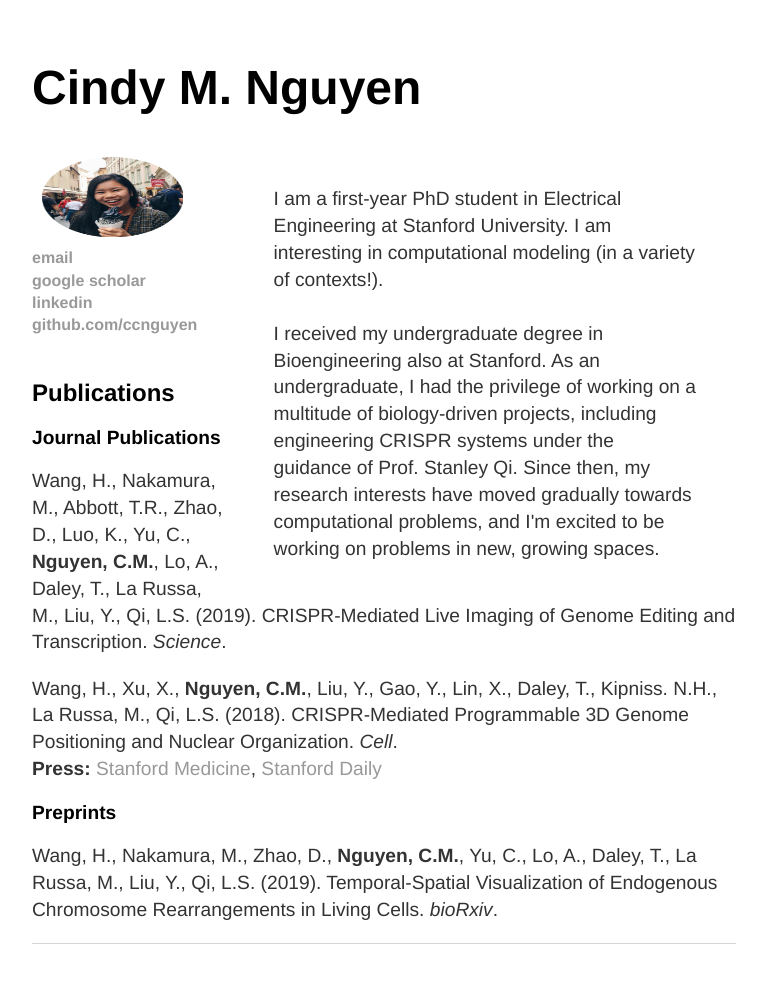
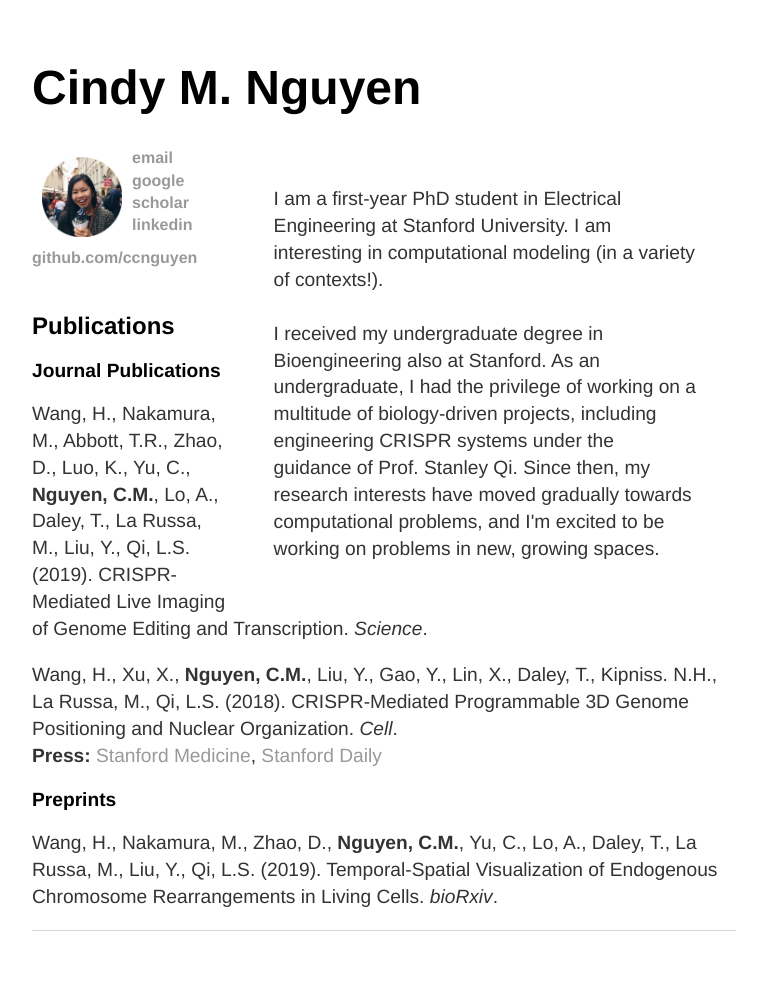
Before and after one commit to ccnguyen/ccnguyen.github.io, a Jekyll site: the page built from index.html, in a window 1280 px wide. Shown: the whole page, without its empty margins (256-1023 px from the left). Built offline with Jekyll 4.4.1, drawn with Linux system fonts in a browser that asks for light colours.

Commit message:
Update main.css

```diff
--- a/css/main.css
+++ b/css/main.css
@@ -14,7 +14,6 @@ p .pubs { font-size: 0.8em; line-height: 1.4em; color: #333; }
    width: 5em;
    height: 5em;
    padding: 10px 10px 10px 10px;
-   width: 20%
 }
 .blurb p {
    padding: 20px 40px 20px 40px;
```
